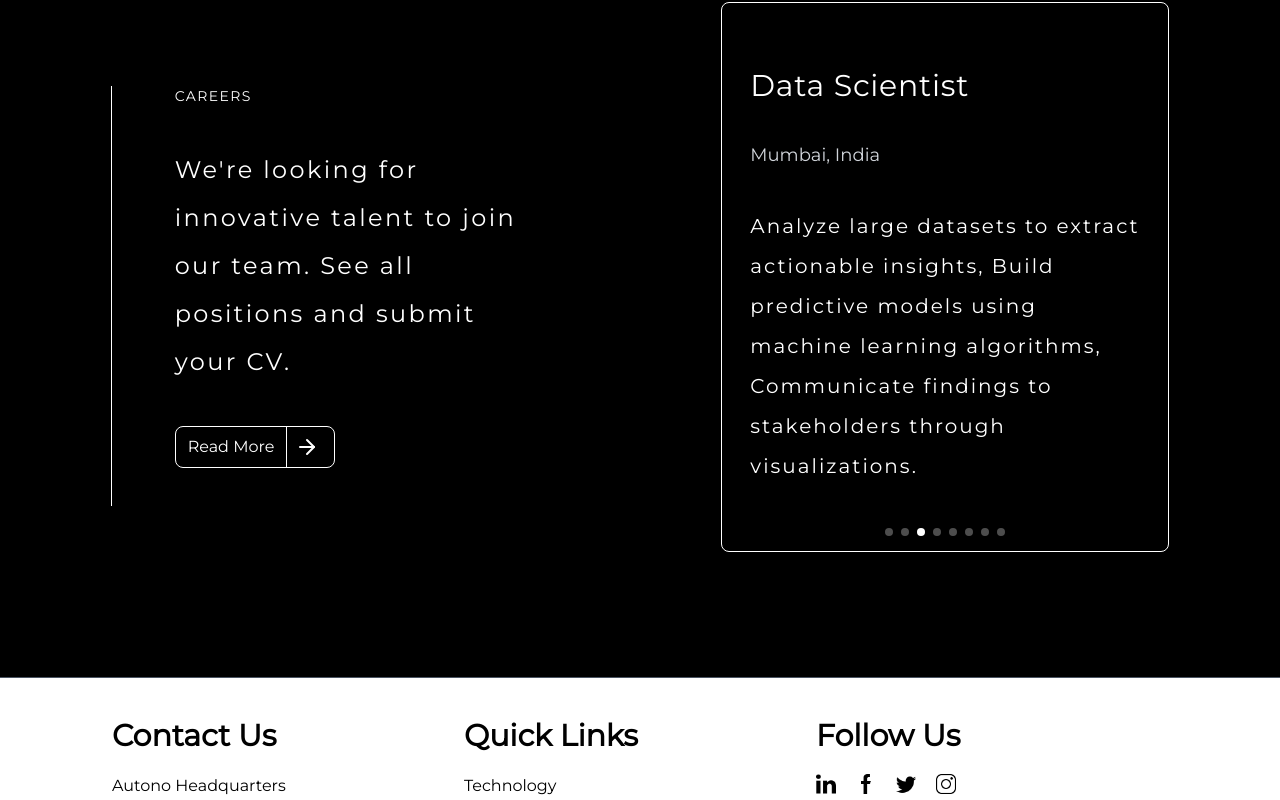
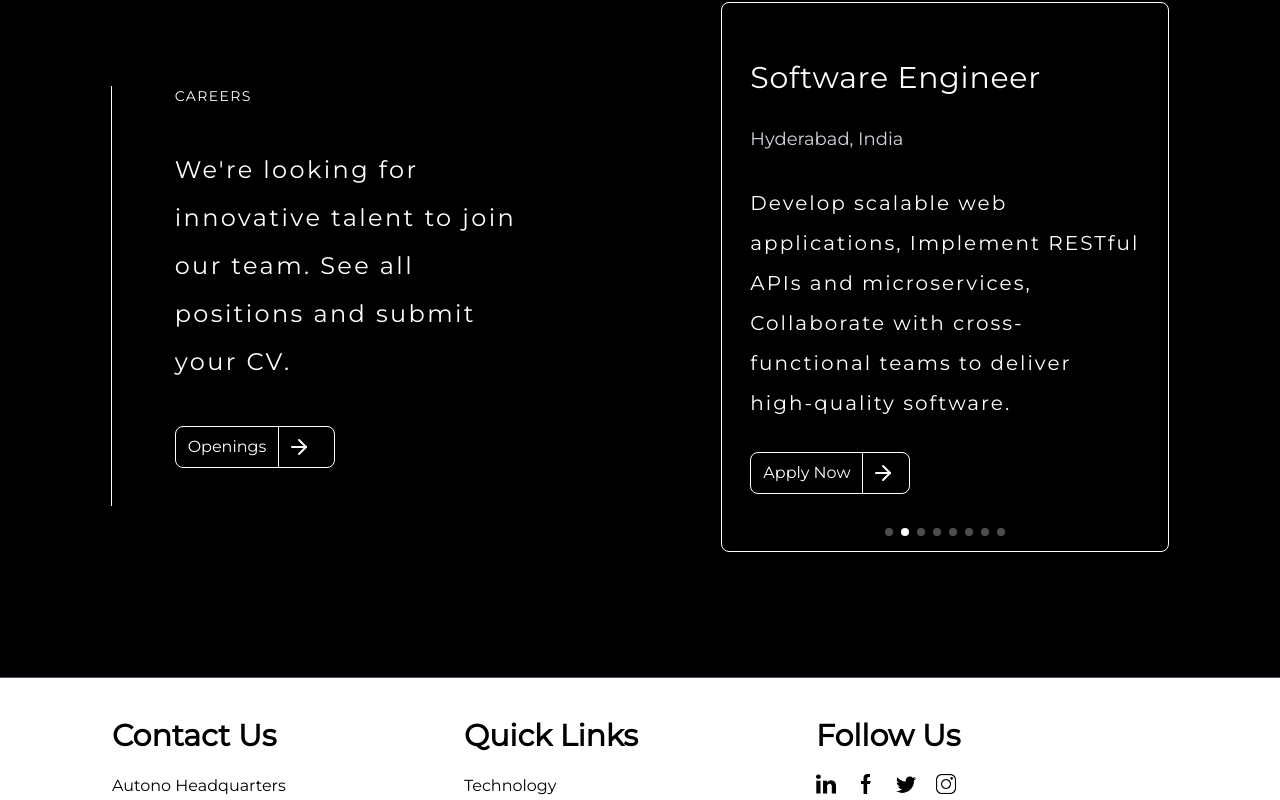
Before and after one commit to soumyajitpadhan/AUTONO-The-Future-Of-Mobility, a React (Vite) app: page / in a window 1280 px wide. Shown: the part 6589-7389 px from the top of the page. Built offline with nearby package versions, Linux system fonts and the light colour scheme.

Commit message:
implement openings and apply now button

```diff
--- a/src/Components/Home/Careers.jsx
+++ b/src/Components/Home/Careers.jsx
@@ -61,7 +61,7 @@ const Careers = () => {
                     <h3 className='text-xs tracking-widest md:text-sm'>CAREERS</h3>
                     <p className='text-lg tracking-wider leading-relaxed xl:tracking-widest xl:leading-loose xl:text-2xl'>We're looking for innovative talent to join our team. See all positions and submit your CV.</p>
                     <div className='w-40 flex border border-white rounded-lg'>
-                        <button className='py-2 px-3 rounded-l-lg hover:bg-white hover:text-black transition duration-300 ease-in'>Read More</button>
+                        <button className='py-2 px-3 rounded-l-lg hover:bg-white hover:text-black transition duration-300 ease-in'>Openings</button>
                         <button className='border-l border-white px-2'><ArrowRight /></button>
                     </div>
                     <div className='absolute border-l border-white h-[100%] sm:h-[100%] xl:h-[110%] left-[8%] md:left-[0%] lg:left-0'></div>
@@ -89,6 +89,10 @@ const Careers = () => {
                                             <h3 className='text-2xl tracking-wide xl:text-3xl'>{item.title}</h3>
                                             <p className='text-sm text-gray-300 xl:text-lg'>{item.location}</p>
                                             <p className='text-base tracking-wide leading-relaxed xl:text-xl xl:tracking-widest xl:leading-loose'>{item.responsibilities}</p>
+                                            <div className='w-40 flex border border-white rounded-lg'>
+                                                <button className='py-2 px-3 rounded-l-lg hover:bg-white hover:text-black transition duration-300 ease-in'>Apply Now</button>
+                                                <button className='border-l border-white px-2'><ArrowRight /></button>
+                                            </div>
                                         </div>
                                     </SwiperSlide>
                                 )
```
